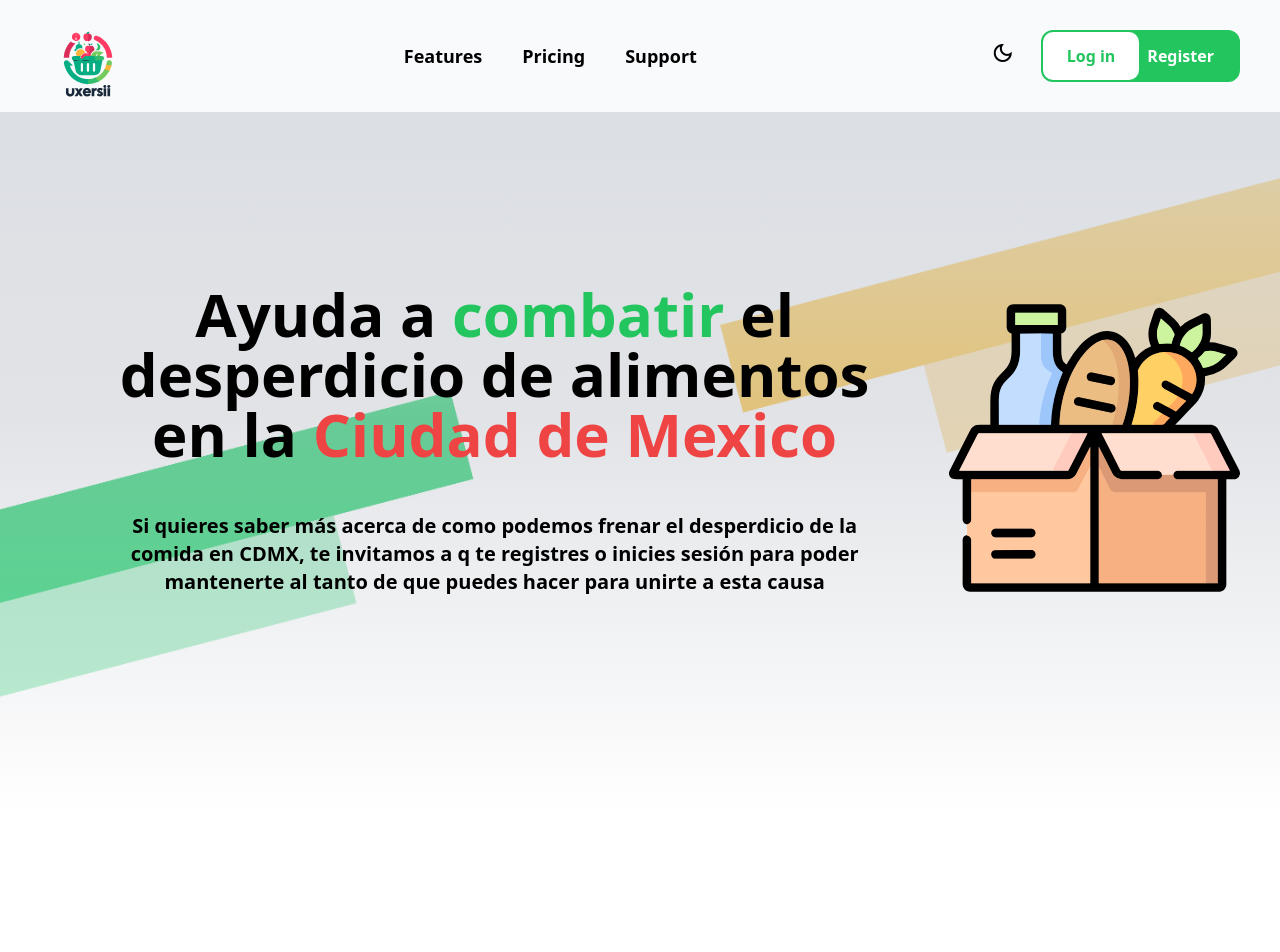
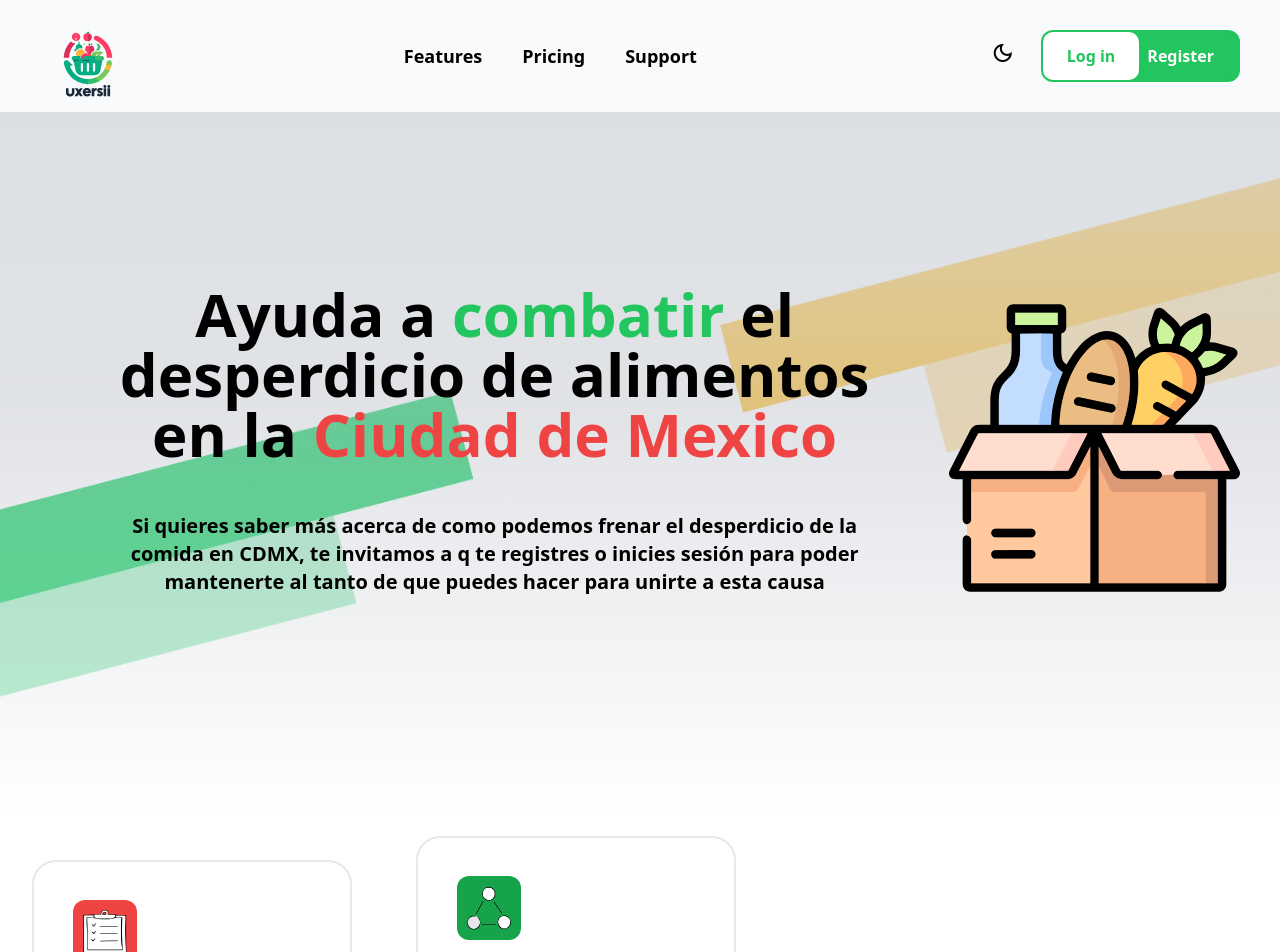
Before and after one commit to DevSolutionsCo/UxerSii, a React (Vite) app in the folder uxersii/: page / in a window 1280 px wide. Shown: the top 952 px of the page. Before the commit the page ends 816 px from the top, so only its background shows below. Built offline with nearby package versions, Linux system fonts and the light colour scheme.

Commit message:
TodoEnUno

```diff
--- a/uxersii/src/App.tsx
+++ b/uxersii/src/App.tsx
@@ -1,22 +1,17 @@
-import MainScreen from "./components/MainScreen/MainScreen";
-import Nabvar from "./components/NabVarComponent/Nabvar";
-import Screen2Index from "./components/Screen2Index/Screen2Index";
-
-import { BrowserRouter, Routes, Route} from "react-router-dom";
-import { PruebasBack  }  from "./PruebaBack/PruebasBack";
-import { PruebasBackForm  }  from "./PruebaBack/pruebasBackForm";
+import { BrowserRouter, Route, Routes } from "react-router-dom";
+import { PruebasBack } from "./PruebaBack/PruebasBack";
+import { PruebasBackForm } from "./PruebaBack/PruebasBackForm";
+import Index from "./components/Index/Index";
 
 function App() {
   return (
     <>
-     <BrowserRouter>
-      <Nabvar />
-      <Routes>
-        <Route path="/" element={<MainScreen />} />
-        <Route path="/" element={<Screen2Index />} />
-        <Route path="/pruebasBack" element={<PruebasBack />} />
-        <Route path="/pruebasBack-create" element={< PruebasBackForm />}
-        />
+      <BrowserRouter>
+        <Routes>
+          <Route path="/" element={<Index />} />
+
+          <Route path="/pruebasBack" element={<PruebasBack />} />
+          <Route path="/pruebasBack-create" element={<PruebasBackForm />} />
         </Routes>
       </BrowserRouter>
     </>
--- /dev/null
+++ b/uxersii/src/components/Index/Index.tsx
@@ -0,0 +1,17 @@
+import MainScreen from "../MainScreen/MainScreen";
+import Nabvar from "../NabVarComponent/Nabvar";
+import Screen2Index from "../Screen2Index/Screen2Index";
+
+function Index() {
+  return (
+    <>
+      <Nabvar />
+
+      <MainScreen />
+
+      <Screen2Index />
+    </>
+  );
+}
+
+export default Index;
```
